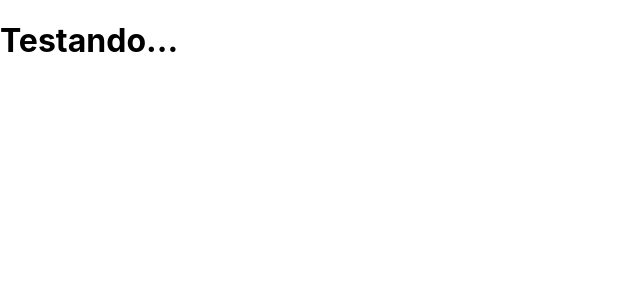
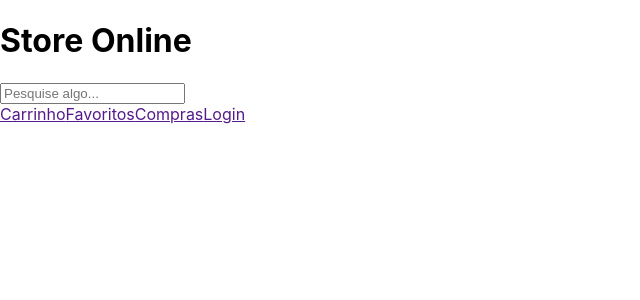
Before and after one commit to EsGui/frontend-store-online, a React (Create React App) app in the folder store-online/: page / in a window 1280 px wide. Shown: the top 300 px of the page, without its empty margins (0-640 px from the left). Built offline with nearby package versions, Linux system fonts and the light colour scheme.

Commit message:
feat: O componente HomePageHeader foi adicionado ao arquivo HomePage

```diff
--- a/store-online/src/Pages/HomePage.js
+++ b/store-online/src/Pages/HomePage.js
@@ -1,9 +1,10 @@
 import React from 'react';
+import HomePageHeader from '../Component/Header/HomePageHeader';
 
 function HomePage() {
   return (
     <>
-      <h1>Testando...</h1>
+      <HomePageHeader />
     </>
   )
 }
```
